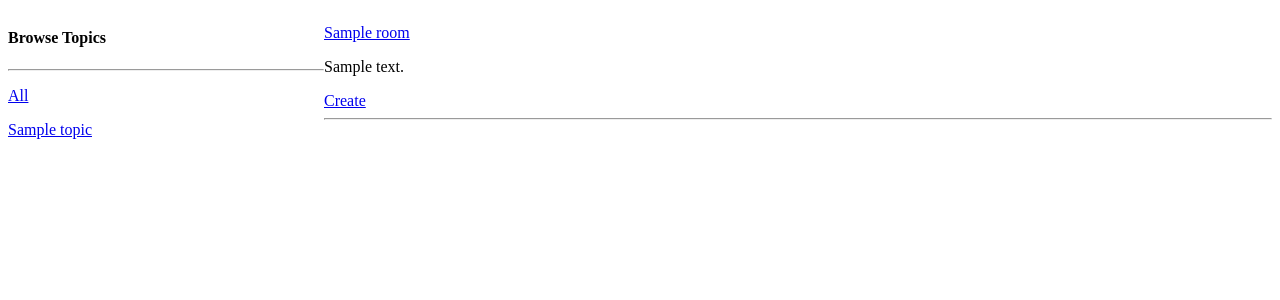
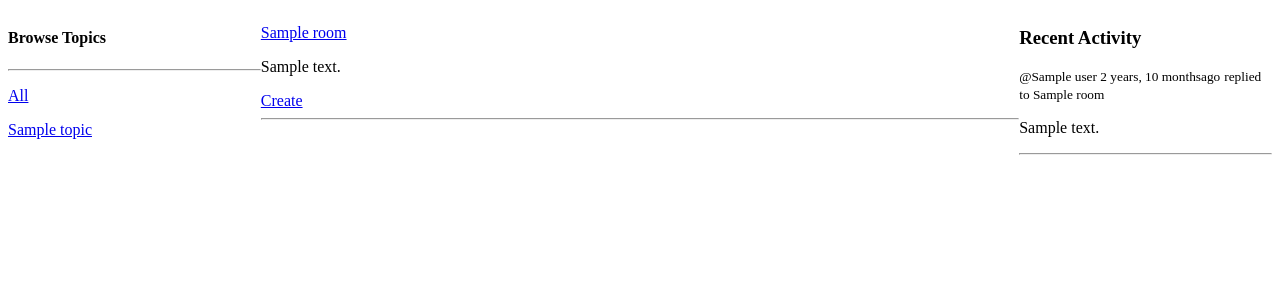
Before and after one commit to dkerobean/Django-DiscordClone, a Django app: template templates/home.html in a window 1280 px wide. Shown: the top 300 px of the page. Run offline with Django 3.2, Linux system fonts and the light colour scheme; the template is opened without the code that fills it: most values are stand-ins (such as "Sample title", 1, 10 or a date in 2020).

Commit message:
- created activity feed - User able delete message in room and activity feed - Seperated topic,activity and feed into components -

```diff
--- a/base/models.py
+++ b/base/models.py
@@ -32,5 +32,8 @@ class Message(models.Model):
     updated = models.DateTimeField(auto_now=True)
     created = models.DateTimeField(auto_now_add=True)
 
+    class Meta:
+        ordering = ['-updated', '-created']
+
     def __str__(self):
         return self.body[0:40]
--- /dev/null
+++ b/base/templates/base/activity_component.html
@@ -0,0 +1,10 @@
+<h3>Recent Activity</h3>
+{% for message in room_messages %}
+<small>@{{message.user}}  {{message.created|timesince}}ago</small>
+<small>replied to  {{message.room}}</small>
+<p>{{message.body}}</p>
+{% if request.user == message.user%}
+<a href="{% url 'delete-message' message.id %}">Delete message</a>
+{% endif %}
+<hr>
+{% endfor %}
--- /dev/null
+++ b/base/templates/base/feed_component.html
@@ -0,0 +1,11 @@
+{% for rooms in room %}
+<a href="{% url 'show-room' rooms.id %}"> <p>{{rooms.name}}</p></a>
+<p>{{rooms.description}}</p>
+{% if request.user == rooms.host %}
+<a href="{% url 'update-room' rooms.id %}">Edit</a>
+<a href="{% url 'delete-room' rooms.id %}">Delete</a>
+{% endif %}
+<a href="{% url 'create-room' %}">Create</a>
+
+<hr>
+{% endfor %}
--- a/base/templates/base/room.html
+++ b/base/templates/base/room.html
@@ -19,6 +19,9 @@
 
       {% for message in room_messages %}
       <div class="">
+        {% if request.user == message.user%}
+        <a href="{% url 'delete-message' message.id %}">Delete message</a>
+        {% endif %}
         <small>@{{message.user}}  {{message.created|timesince}} ago</small>
         <h4>{{message.body}}</h4>
         <hr>
--- /dev/null
+++ b/base/templates/base/topic_component.html
@@ -0,0 +1,11 @@
+<h4>Browse Topics</h4>
+<hr>
+<p>
+  <a href="{% url 'home' %}">All</a>
+</p>
+{% for topic in topics %}
+<p>
+  <a href="{% url 'home' %}?q={{topic.name}}">{{topic.name}}</a>
+</p>
+
+{% endfor %}
--- a/base/urls.py
+++ b/base/urls.py
@@ -11,4 +11,6 @@ urlpatterns = [
     path('update-room/<str:pk>/', views.updateRoom, name="update-room"),
     path('delete-room/<str:pk>/', views.deleteRoom, name="delete-room"),
 
+    path('delete-message/<str:pk>/', views.deleteMessage, name="delete-message"),
+
 ]
--- a/templates/home.html
+++ b/templates/home.html
@@ -12,38 +12,22 @@
 <style>
   .home{
     display: grid;
-    grid-template-columns: 1fr 3fr;
+    grid-template-columns: 1fr 3fr 1fr;
   }
 </style>
 
 <div class="home">
 
   <div>
-    <h4>Browse Topics</h4>
-    <hr>
-    <p>
-      <a href="{% url 'home' %}">All</a>
-    </p>
-    {% for topic in topics %}
-    <p>
-      <a href="{% url 'home' %}?q={{topic.name}}">{{topic.name}}</a>
-    </p>
-
-    {% endfor %}
+    {% include 'base/topic_component.html'%}
   </div>
 
 <div class="">
-  {% for rooms in room %}
-  <a href="{% url 'show-room' rooms.id %}"> <p>{{rooms.name}}</p></a>
-  <p>{{rooms.description}}</p>
-  {% if request.user == rooms.host %}
-  <a href="{% url 'update-room' rooms.id %}">Edit</a>
-  <a href="{% url 'delete-room' rooms.id %}">Delete</a>
-  {% endif %}
-  <a href="{% url 'create-room' %}">Create</a>
+  {% include 'base/feed_component.html' %}
+</div>
 
-  <hr>
-  {% endfor %}
+<div class="">
+  {% include 'base/activity_component.html' %}
 </div>
 
 </div>
```
Also changed, not shown: base/views.py (+24 -2 lines), db.sqlite3.
